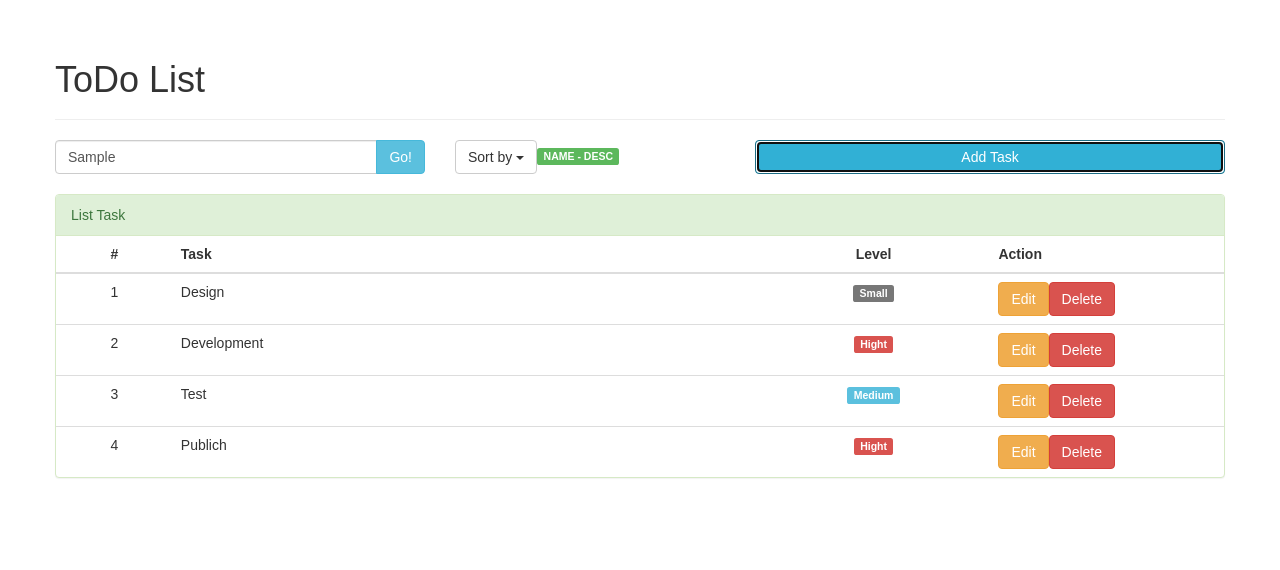
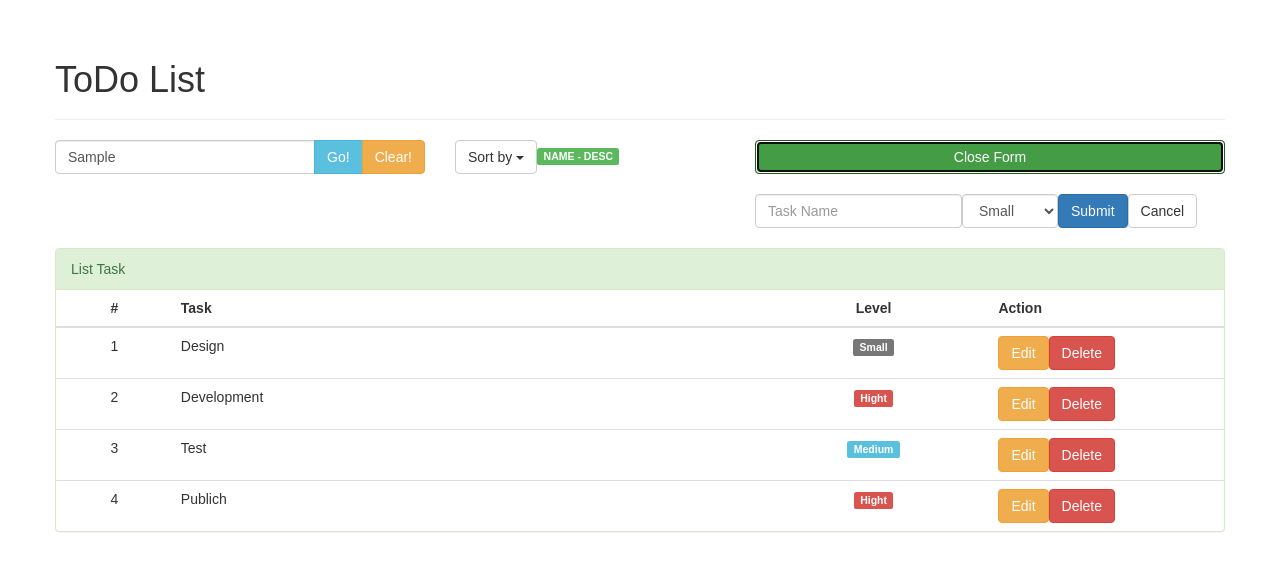
Before and after one commit to bixebuyt/ReactJs_todolist, a React (Create React App) app: page / in a window 1280 px wide. Both pictures are taken after typing "Sample" into the empty fields and a click on the button "Add Task". Shown: the top 570 px of the page. Built offline with nearby package versions, Linux system fonts and the light colour scheme.

Commit message:
Function Key Search to App.js

```diff
--- a/src/App.js
+++ b/src/App.js
@@ -11,26 +11,42 @@ class App extends Component {
     super(props);
     this.state = {
       items,
-      isShowForm: true,
+      isShowForm: false,
     };
     this.handleToogleForm = this.handleToogleForm.bind(this);
+    this.closeForm = this.closeForm.bind(this);
+    this.handleSearch = this.handleSearch.bind(this);
   }
   handleToogleForm() {
       this.setState({
          isShowForm: !this.state.isShowForm
       })
   }
+  handleSearch(value) {
+    this.setState({
+      strSearch: value
+    })
+  }
+  closeForm() {
+      this.setState({
+         isShowForm: false
+      })
+  }
   render() {
+    console.log(this.state.strSearch);
     let elmForm = null;
     let isShowForm = this.state.isShowForm;
     if (isShowForm === true) {
-        elmForm = <Form />;
+        elmForm = <Form onClickCancel = {this.closeForm} />;
     }
     let items = this.state.items;
     return (
       <div className="row">
         <Title />
-        <Control onClickAdd={this.handleToogleForm} />
+        <Control
+          onClickSearchGo={this.handleSearch}
+          isShowForm={isShowForm}
+          onClickAdd={this.handleToogleForm} />
         {elmForm}
         <List items={items} />
       </div>
--- a/src/components/Control.js
+++ b/src/components/Control.js
@@ -4,23 +4,28 @@ import Sort from './Sort';
 class Control extends Component {
  	constructor(props) {
  		super(props);
- 		this.state = {};
+ 		this.state = {
+ 			strSearch: ''
+ 		};
  		this.handleAdd = this.handleAdd.bind(this);
  	}
 	handleAdd() {
 		this.props.onClickAdd();
 	}
 	render() {
+		let elmButton = <button onClick={this.handleAdd} type="button" className="btn btn-info btn-block">Add Task</button>;
+		if ( this.props.isShowForm === true ) {
+			elmButton =  <button onClick={this.handleAdd} type="button" className="btn btn-success btn-block">Close Form</button>;
+		}
 		return (
 		    <div className="row">
-		      <Search />
+		      <Search onClickGo={this.props.onClickSearchGo} />
 		      <Sort />
 		      <div className="col-xs-5 col-sm-5 col-md-5 col-lg-5">
-		        <button onClick={this.handleAdd} type="button" className="btn btn-info btn-block">Add Task</button>
+		        {elmButton}
 		      </div>
 		    </div>
 		);
 	}
 }
-
 export default Control;
--- a/src/components/Form.js
+++ b/src/components/Form.js
@@ -1,6 +1,16 @@
 import React, { Component } from 'react';
 
 class Form extends Component {
+  constructor(props) {
+ 	super(props);
+ 	this.state = {
+
+ 	};
+ 	this.handleCancel = this.handleCancel.bind(this);
+  }
+  handleCancel() {
+  	this.props.onClickCancel();
+  }
   render() {
     return (
 	    <div className="row">
@@ -19,7 +29,7 @@ class Form extends Component {
 	            </select>
 	          </div>
 	          <button type="button" className="btn btn-primary">Submit</button>
-	          <button type="button" className="btn btn-default">Cancel</button>
+	          <button type="button" onClick={this.handleCancel} className="btn btn-default">Cancel</button>
 	        </form>
 	      </div>
 	    </div>
--- a/src/components/Search.js
+++ b/src/components/Search.js
@@ -1,12 +1,36 @@
 import React, { Component } from 'react';
 class Search extends Component {
+  constructor(props) {
+    super(props);
+    this.state = {
+      strSearch: ''
+    }
+    this.handleSearch = this.handleSearch.bind(this);
+    this.handleChange = this.handleChange.bind(this);
+    this.handleClear = this.handleClear.bind(this);
+  }
+  handleChange(event) {
+    this.setState({
+      strSearch: event.target.value
+    })
+  }
+  handleSearch() {
+      this.props.onClickGo(this.state.strSearch);
+  }
+  handleClear() {
+    this.setState({
+      strSearch: ""
+    })
+  }
   render() {
+
     return (
       <div className="col-xs-4 col-sm-4 col-md-4 col-lg-4">
         <div className="input-group">
-          <input type="text" className="form-control" ref="search" placeholder="Search for..." />
+          <input type="text" value={this.state.strSearch} onChange={this.handleChange} className="form-control" placeholder="Search for..." />
           <span className="input-group-btn">
-            <button  className="btn btn-info" type="button">Go!</button>
+            <button onClick={this.handleSearch} className="btn btn-info" type="button">Go!</button>
+            <button onClick={this.handleClear} className="btn btn-warning" type="button">Clear!</button>
           </span>
         </div>
       </div>
```
